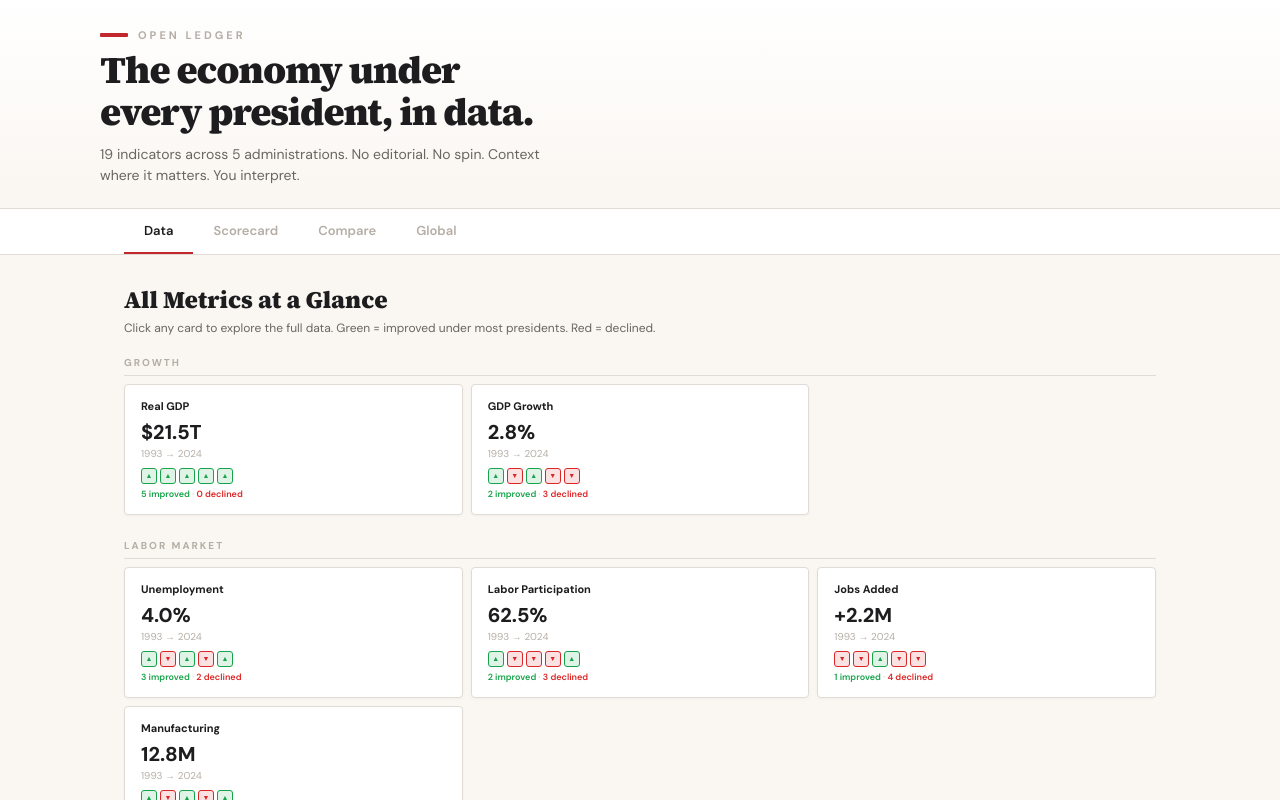
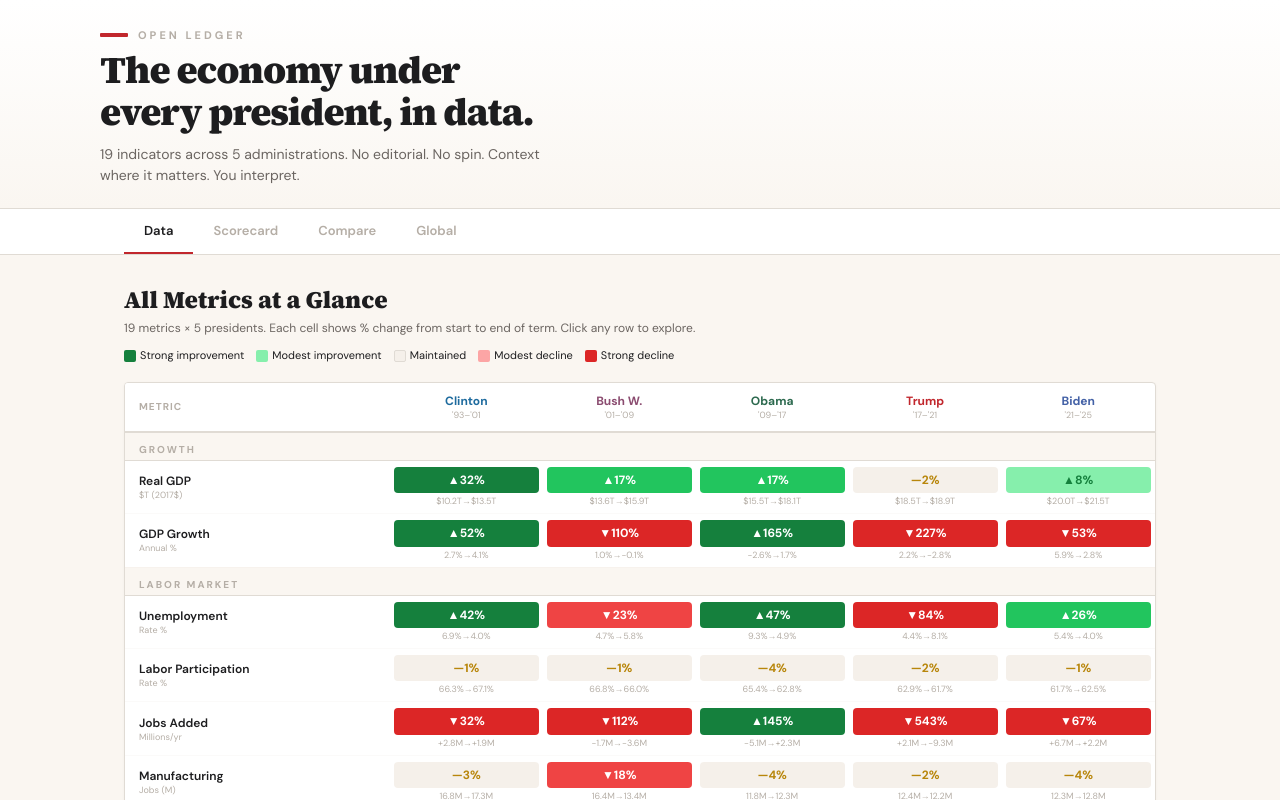
Before and after one commit to iblari/open-ledger, a Next.js app: page / in a window 1280 px wide. Shown: the top 800 px of the page. Built offline with nearby package versions, Linux system fonts and the light colour scheme.

Commit message:
Update overview metrics display and summary section

```diff
--- a/app/page.js
+++ b/app/page.js
@@ -326,62 +326,103 @@ export default function App(){
           {!detail&&(<div>
             <div style={{marginBottom:20}}>
               <h2 style={{fontSize:24,fontWeight:900,margin:"0 0 4px"}}>All Metrics at a Glance</h2>
-              <p style={{fontFamily:"'DM Sans',sans-serif",fontSize:12,color:T.sub,margin:0}}>Click any card to explore the full data. Green = improved under most presidents. Red = declined.</p>
+              <p style={{fontFamily:"'DM Sans',sans-serif",fontSize:12,color:T.sub,margin:"0 0 12px"}}>19 metrics × 5 presidents. Each cell shows % change from start to end of term. Click any row to explore.</p>
+              <div style={{display:"flex",gap:12,fontFamily:"'DM Sans',sans-serif",fontSize:11,flexWrap:"wrap"}}>
+                <span><span style={{display:"inline-block",width:12,height:12,borderRadius:2,background:"#15803d",verticalAlign:"middle",marginRight:4}}/>Strong improvement</span>
+                <span><span style={{display:"inline-block",width:12,height:12,borderRadius:2,background:"#86efac",verticalAlign:"middle",marginRight:4}}/>Modest improvement</span>
+                <span><span style={{display:"inline-block",width:12,height:12,borderRadius:2,background:T.paper,verticalAlign:"middle",marginRight:4,border:`1px solid ${T.rule}`}}/>Maintained</span>
+                <span><span style={{display:"inline-block",width:12,height:12,borderRadius:2,background:"#fca5a5",verticalAlign:"middle",marginRight:4}}/>Modest decline</span>
+                <span><span style={{display:"inline-block",width:12,height:12,borderRadius:2,background:"#dc2626",verticalAlign:"middle",marginRight:4}}/>Strong decline</span>
+              </div>
             </div>
 
+            <div style={{...sty.card,overflow:"auto",marginBottom:16}}>
+              <table style={{width:"100%",borderCollapse:"collapse",fontFamily:"'DM Sans',sans-serif",fontSize:12}}>
+                <thead>
+                  <tr style={{borderBottom:`2px solid ${T.rule}`}}>
+                    <th style={{textAlign:"left",padding:"10px 14px",fontSize:10,fontWeight:700,textTransform:"uppercase",letterSpacing:1,color:T.mute,position:"sticky",left:0,background:T.card,zIndex:1,minWidth:130}}>Metric</th>
+                    {AID.map(id=>{const a=ADMINS[id];return(
+                      <th key={id} style={{textAlign:"center",padding:"10px 8px",minWidth:80}}>
+                        <div style={{fontWeight:700,color:a.color,fontSize:12}}>{a.name}</div>
+                        <div style={{fontSize:9,color:T.mute,fontWeight:400}}>{a.years}</div>
+                      </th>
+                    );})}
+                  </tr>
+                </thead>
+                <tbody>
                   {Object.entries(CATS).map(([catKey,catLabel])=>{
                     const catMetrics=MK.filter(k=>M[k].cat===catKey);
                     if(!catMetrics.length)return null;
-              return <div key={catKey} style={{marginBottom:24}}>
-                <div style={{fontFamily:"'DM Sans',sans-serif",fontSize:10,fontWeight:700,textTransform:"uppercase",letterSpacing:2,color:T.mute,marginBottom:8,paddingBottom:6,borderBottom:`1px solid ${T.rule}`}}>{catLabel}</div>
-                <div className="ol-grid-metrics" style={{display:"grid",gridTemplateColumns:"repeat(3,1fr)",gap:8}}>
-                  {catMetrics.map(k=>{const mx=M[k];const pts=mx.d;
-                    const latest=pts[pts.length-1];const first=pts[0];
-                    const pct=first.v!==0?((latest.v-first.v)/Math.abs(first.v))*100:0;
-                    // Per-president mini summary
+                    return [
+                      <tr key={"cat-"+catKey}><td colSpan={6} style={{padding:"10px 14px 4px",fontSize:10,fontWeight:700,textTransform:"uppercase",letterSpacing:2,color:T.mute,background:T.bg,borderBottom:`1px solid ${T.rule}`}}>{catLabel}</td></tr>,
+                      ...catMetrics.map(k=>{
+                        const mx=M[k];
                         const perPres=AID.map(id=>{
-                      const pp=pts.filter(d=>d.a===id);if(pp.length<2)return null;
-                      const s=pp[0].v,e=pp[pp.length-1].v;
+                          const pts=mx.d.filter(d=>d.a===id);if(pts.length<2)return null;
+                          const s=pts[0].v,e=pts[pts.length-1].v;
                           const pc=s!==0?((e-s)/Math.abs(s))*100:0;
-                      const imp=mx.inv?pc<0:pc>0;
-                      return{id,s,e,pc,imp};
+                          const imp=mx.inv?pc<0:pc>0;const mnt=Math.abs(pc)<5;
+                          return{id,s,e,pc,imp,mnt};
                         }).filter(Boolean);
-                    const impCount=perPres.filter(p=>p.imp).length;
-                    const decCount=perPres.length-impCount;
 
-                    return <button key={k} onClick={()=>{setAm(k);setDetail(k);setOpenFacts(false);}} style={{
-                      ...sty.card,padding:"14px 16px",textAlign:"left",border:`1px solid ${T.rule}`,cursor:"pointer",
-                      transition:"all 0.15s",position:"relative",overflow:"hidden"
-                    }}
-                    onMouseEnter={e=>e.currentTarget.style.borderColor=T.accent+"55"}
-                    onMouseLeave={e=>e.currentTarget.style.borderColor=T.rule}>
-                      <div style={{fontFamily:"'DM Sans',sans-serif",fontSize:11,fontWeight:700,color:T.ink,marginBottom:6}}>{mx.l}</div>
-                      <div style={{fontFamily:"'DM Sans',sans-serif",fontSize:20,fontWeight:800,color:T.ink,marginBottom:2}}>
-                        {fmt(latest.v,mx.u)}
+                        return <tr key={k} onClick={()=>{setAm(k);setDetail(k);setOpenFacts(false);}}
+                          style={{borderBottom:`1px solid ${T.rule}22`,cursor:"pointer",transition:"background 0.15s"}}
+                          onMouseEnter={e=>e.currentTarget.style.background=T.paper}
+                          onMouseLeave={e=>e.currentTarget.style.background="transparent"}>
+                          <td style={{padding:"10px 14px",fontWeight:600,color:T.ink,position:"sticky",left:0,background:T.card,zIndex:1}}>
+                            <div>{mx.l}</div>
+                            <div style={{fontSize:9,color:T.mute,fontWeight:400}}>{mx.s}</div>
+                          </td>
+                          {perPres.map(p=>{
+                            const absPc=Math.abs(p.pc);
+                            let bg,fg;
+                            if(p.mnt){bg=T.paper;fg=T.gold;}
+                            else if(p.imp){
+                              bg=absPc>30?"#15803d":absPc>10?"#22c55e":"#86efac";
+                              fg=absPc>10?"#fff":"#15803d";
+                            }else{
+                              bg=absPc>30?"#dc2626":absPc>10?"#ef4444":"#fca5a5";
+                              fg=absPc>10?"#fff":"#991b1b";
+                            }
+                            return <td key={p.id} style={{textAlign:"center",padding:"6px 4px"}}>
+                              <div style={{background:bg,borderRadius:4,padding:"6px 4px",color:fg,fontWeight:700,fontSize:12,lineHeight:1.2}}>
+                                {p.mnt?"—":p.imp?"▲":"▼"}{absPc.toFixed(0)}%
                               </div>
-                      <div style={{fontFamily:"'DM Sans',sans-serif",fontSize:10,color:T.mute,marginBottom:8}}>{first.y} → {latest.y}</div>
-                      {/* Mini president dots */}
-                      <div style={{display:"flex",gap:3,marginBottom:4}}>
-                        {perPres.map(p=>{const a=ADMINS[p.id];
-                          return <div key={p.id} style={{
-                            width:16,height:16,borderRadius:3,
-                            background:p.imp?"#16a34a22":"#dc262622",
-                            border:`1.5px solid ${p.imp?"#16a34a":"#dc2626"}`,
-                            display:"flex",alignItems:"center",justifyContent:"center",
-                            fontSize:7,fontWeight:700,color:p.imp?"#16a34a":"#dc2626"
-                          }}>{p.imp?"▲":"▼"}</div>;
+                              <div style={{fontSize:9,color:T.mute,marginTop:2}}>{fmt(p.s,mx.u)}→{fmt(p.e,mx.u)}</div>
+                            </td>;
                           })}
+                        </tr>;
+                      })
+                    ];
+                  })}
+                </tbody>
+              </table>
             </div>
-                      <div style={{fontFamily:"'DM Sans',sans-serif",fontSize:9,color:T.mute}}>
-                        <span style={{color:"#16a34a",fontWeight:600}}>{impCount} improved</span>
-                        {" · "}
-                        <span style={{color:"#dc2626",fontWeight:600}}>{decCount} declined</span>
-                      </div>
-                    </button>;
-                  })}
+
+            {/* Totals row */}
+            <div style={{...sty.card,padding:"14px 16px",marginBottom:16}}>
+              <div style={{fontFamily:"'DM Sans',sans-serif",fontSize:10,fontWeight:700,textTransform:"uppercase",letterSpacing:1.5,color:T.mute,marginBottom:10}}>Summary — Metrics Improved vs Declined</div>
+              <div style={{display:"flex",gap:8,flexWrap:"wrap"}}>
+                {AID.map(id=>{
+                  const a=ADMINS[id];
+                  let imp=0,dec=0;
+                  MK.forEach(k=>{
+                    const mx=M[k];const pts=mx.d.filter(d=>d.a===id);if(pts.length<2)return;
+                    const s=pts[0].v,e=pts[pts.length-1].v;
+                    const pc=s!==0?((e-s)/Math.abs(s))*100:0;
+                    const improved=mx.inv?pc<0:pc>0;const mnt=Math.abs(pc)<5;
+                    if(mnt)return;if(improved)imp++;else dec++;
+                  });
+                  return <div key={id} style={{flex:1,minWidth:100,borderLeft:`3px solid ${a.color}`,padding:"8px 12px",background:T.paper,borderRadius:3}}>
+                    <div style={{fontWeight:700,color:a.color,fontSize:13,marginBottom:4}}>{a.name}</div>
+                    <div style={{display:"flex",gap:8,fontFamily:"'DM Sans',sans-serif",fontSize:12}}>
+                      <span style={{color:"#16a34a",fontWeight:700}}>▲{imp}</span>
+                      <span style={{color:"#dc2626",fontWeight:700}}>▼{dec}</span>
                     </div>
                   </div>;
                 })}
+              </div>
+            </div>
           </div>)}
 
           {/* ── DETAIL MODE ── */}
```
Lines whose indentation alone changed are shown as unchanged.
